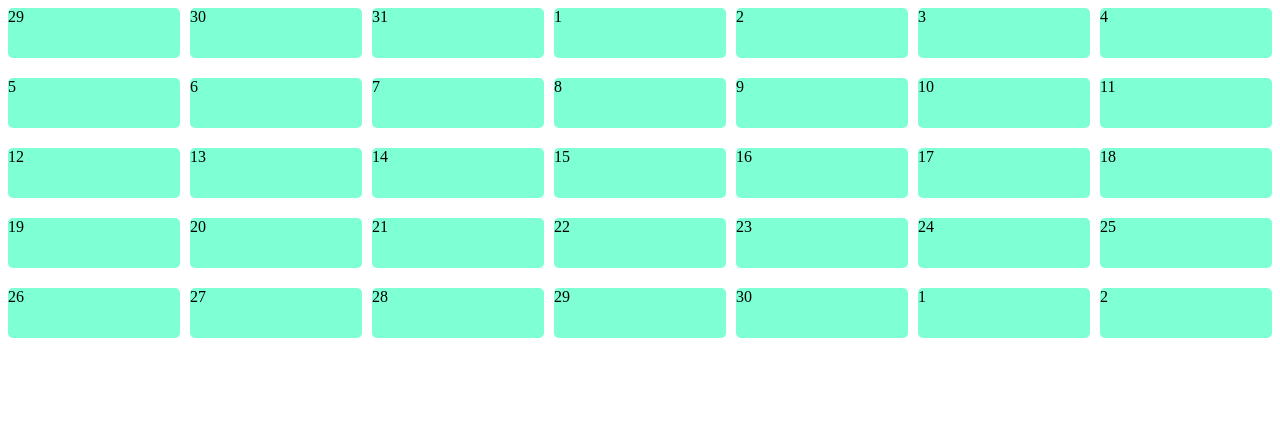
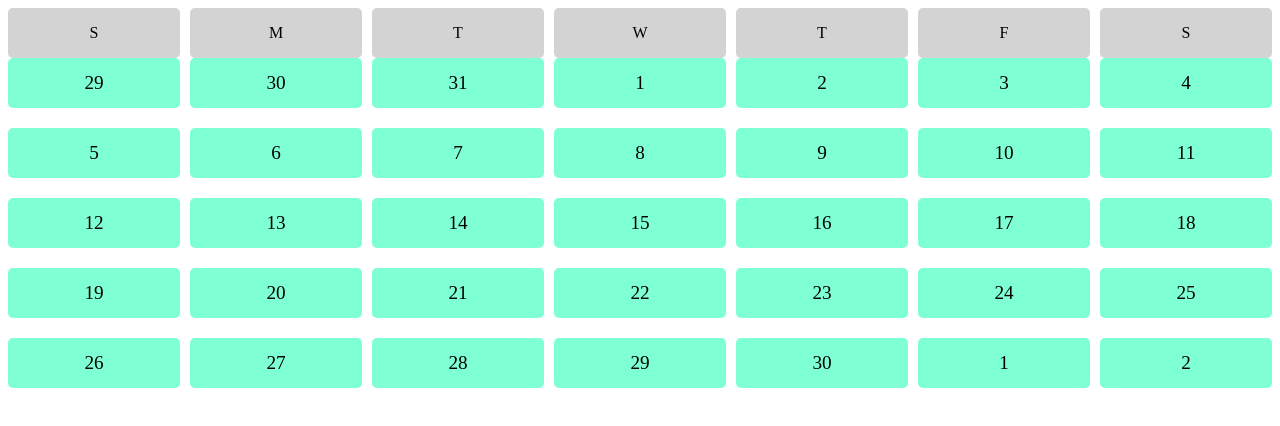
Before and after one commit to abdullahbaa/simple-responsive-layout, a plain HTML site: page calender.html in a window 1280 px wide. Drawn offline with Linux system fonts and the light colour scheme.

Commit message:
added calender

```diff
--- a/calender.html
+++ b/calender.html
@@ -2,25 +2,46 @@
 <html lang="en">
 <head>
     <meta charset="UTF-8">
+    <meta name="description" content="Free Web tutorials">
+    <meta name="keywords" content="HTML, CSS, JavaScript">
+    <meta name="author" content="Abdullah">
     <meta name="viewport" content="width=device-width, initial-scale=1.0">
     <title>Calender</title>
     <style>
         .calender{
             display: grid;
             grid-template-columns: repeat(7,1fr);
+            grid-template-rows: 30px repeat(5, 50px);
            row-gap: 20px;
            column-gap: 10px;
 
         }
-        .date{
+        .date , .day{
             background-color: aquamarine;
             border-radius: 5px;
             height: 50px;
+            display: flex;
+            justify-content: center;
+            align-items: center;
+            font-size: 1.2em;
+
+        }
+        .day{
+            background-color: lightgray;
+            font-size: 1em;
+
         }
     </style>
 </head>
 <body>
     <div class="calender">
+        <div class="day">S</div>
+        <div class="day">M</div>
+        <div class="day">T</div>
+        <div class="day">W</div>
+        <div class="day">T</div>
+        <div class="day">F</div>
+        <div class="day">S</div>
             <div class="date">29</div>
             <div class="date">30</div>
             <div class="date">31</div>
```
Lines whose indentation alone changed are shown as unchanged.
